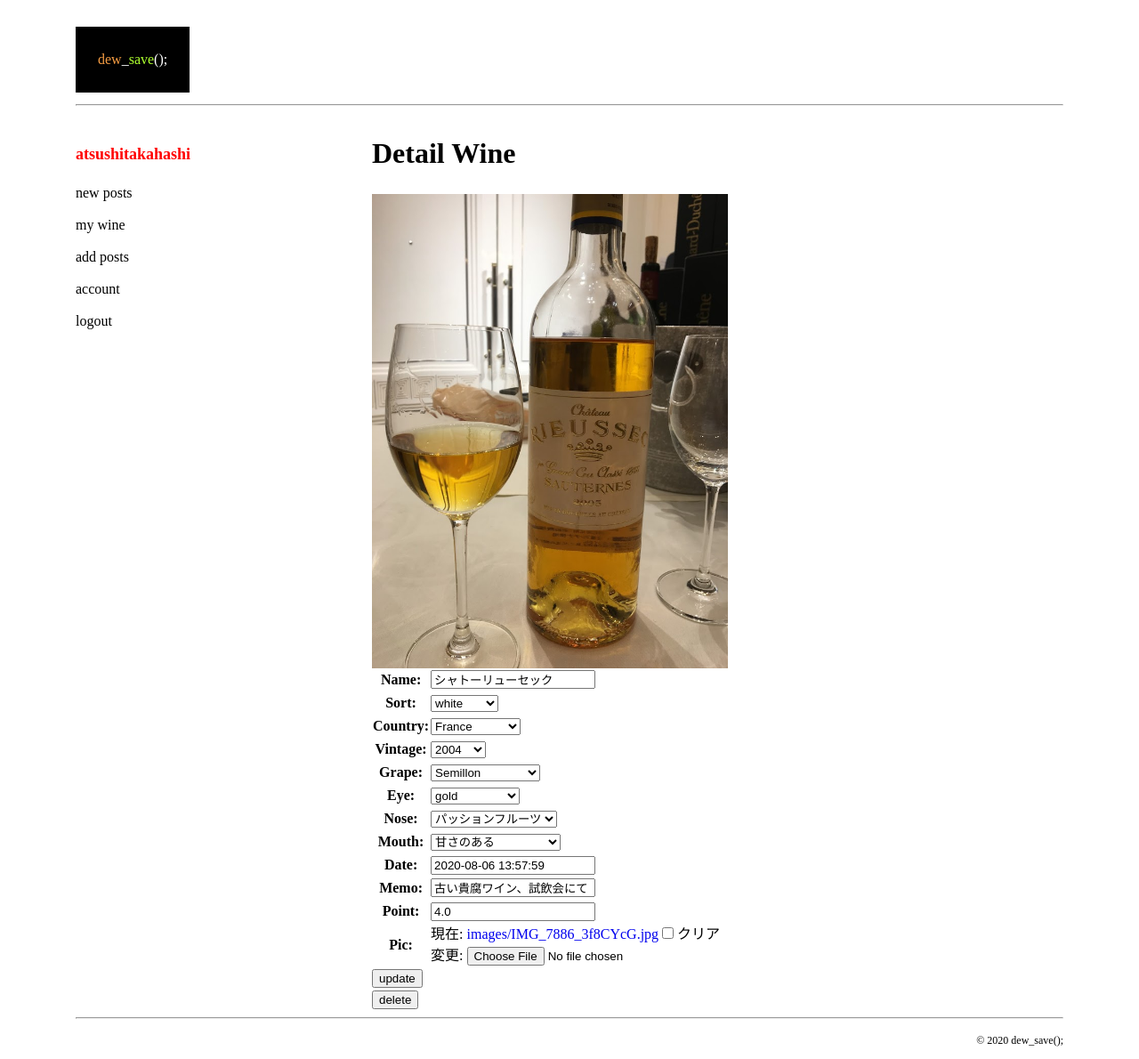
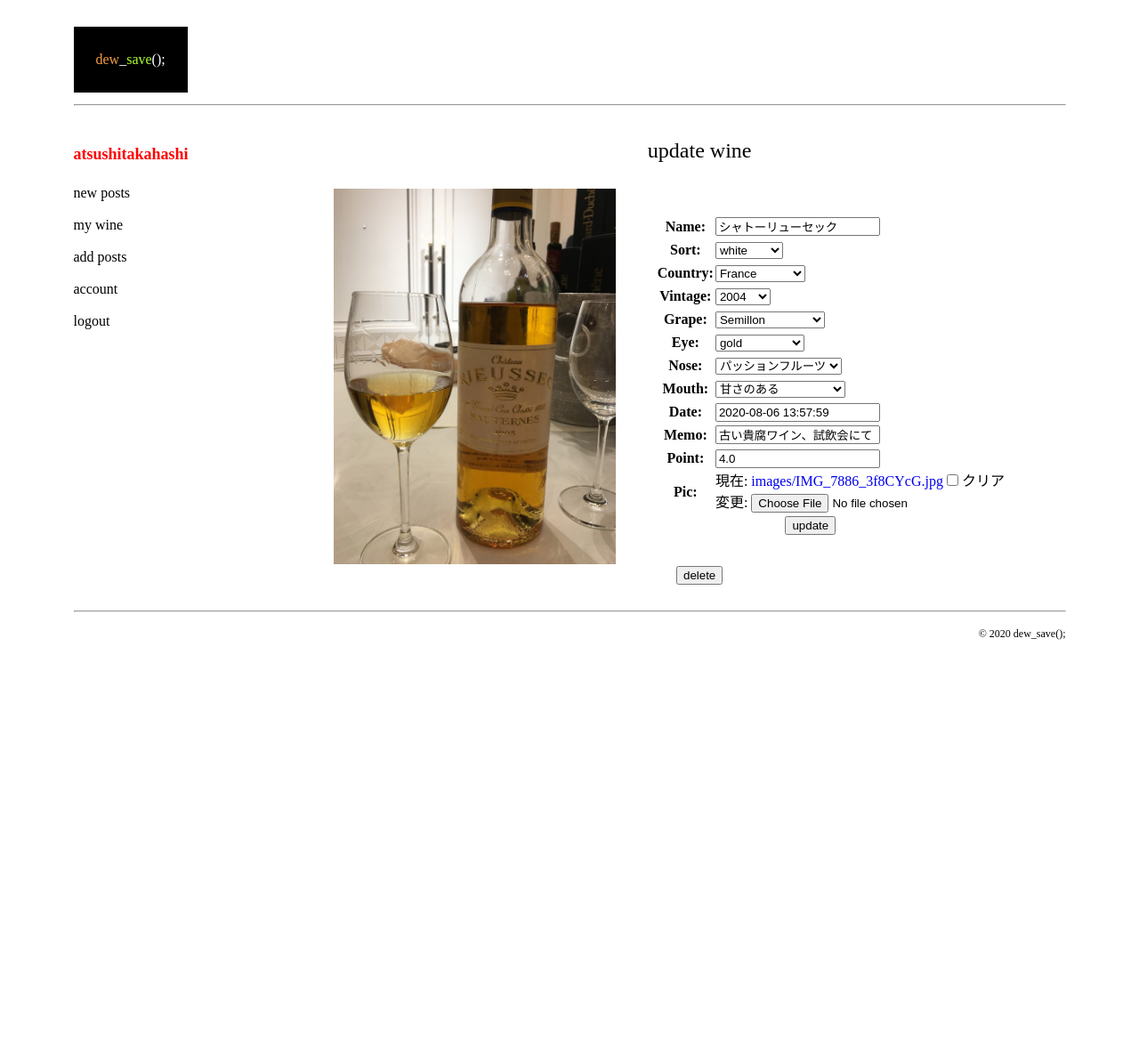
Before and after one commit to atsushi-takahashi-0306/dew_save, a Django app: page /update_wine/38/ in a window 1280 px wide. Shown: the whole page at 89% size. After the commit the page ends 719 px from the top, so only its background shows below. Run offline with Django 3.2, Linux system fonts and the light colour scheme; a user stored in the database is signed in; data comes from the database, SQL or seed files in the repository.

Commit message:
update_wineページ修正
大まかにupdate_wineページ作成、ボタンが若干ずれる。

```diff
--- a/dew_save/wine/static/wine/css/stylesheet_wine.css
+++ b/dew_save/wine/static/wine/css/stylesheet_wine.css
@@ -8,7 +8,7 @@ a{
 /* レイアウト */
 
 body{
-    max-width: 1110px;
+    max-width: 1115px;
     margin: 0 auto;
 }
 
@@ -17,11 +17,11 @@ body{
 }
 
 nav{
-    width: 30%;
+    width: 27%;
 }
 
 main{
-    width: 70%;
+    width: 76%;
 }
 
 /* header */
@@ -40,6 +40,9 @@ main{
 
 .save{
     color: greenyellow;
+}
+.white{
+    color: white;
 }
 
 /* nav */
@@ -117,18 +120,34 @@ center{
 }
 
 .detail_wine_table{
-    margin-top: 153px;
-    margin-left: 45px;
+    margin-top: 55px;
+    margin-left: 46px;
 }
+
 .detail_wine_table input{
-    margin-top: 50px;
+    margin-top: 10px;
 }
+
 /* my_wine */
 .item_date_time2{
     margin-top: 3.5px;
     margin-bottom: 16px;
 }
 
+/* update_wine */
+.update_wine_table{
+    margin-top: 30px;
+    margin-left: 46px;
+}
+
+.update_button{
+
+}
+
+.delete_button{
+
+
+}
 
 /* footer */
 .copy_right{
--- a/dew_save/wine/templates/wine/detail_wine.html
+++ b/dew_save/wine/templates/wine/detail_wine.html
@@ -6,10 +6,12 @@
 
 
 {% block main%}
+    <p class="main_title">detail wine</p>
+
 
 
     <div class="detail_wrapper">
-        <img src="{{object.pic.url}}" width="400">
+        <img src="{{object.pic.url}}" width="317px">
 
         <table class="detail_wine_table">
             <tr><th>date</th><td>{{object.date}}</td></tr>
@@ -25,7 +27,6 @@
             <tr><th>memo</th><td>{{object.memo}}</td></tr>
             <tr><th>point</th><td>{{object.point}}</td></tr>
             <tr><th></th><td><a href="{% url 'wine:all' %}"><input  class="back" type="submit" value="back"></a></td></tr>
-
         </table>
     </div>
 
--- a/dew_save/wine/templates/wine/layout.html
+++ b/dew_save/wine/templates/wine/layout.html
@@ -19,7 +19,7 @@
 
             <header>
                 <div class="logo">
-                    <span class="dew">dew</span>_<span class="save">save</span>();
+                    <a href="{% url 'wine:all' %}"><span class="dew">dew</span><span class="white">_</span><span class="save">save</span><span class="white">();</span></a>
                 </div>
                 <hr>
             </header>
--- a/dew_save/wine/templates/wine/my_wine.html
+++ b/dew_save/wine/templates/wine/my_wine.html
@@ -10,7 +10,7 @@
         <div class="grid">
             {% for item in object_list %}
                     <div class="item">
-                        <a href="/detail_wine/{{item.id}}/" ><img src='{{item.pic.url}}'></a>
+                        <a href="/update_wine/{{item.id}}/" ><img src='{{item.pic.url}}'></a>
                         <p class="item_date_time2">{{item.date}}</p>
                     </div>
             {% endfor %}
--- a/dew_save/wine/templates/wine/update_wine.html
+++ b/dew_save/wine/templates/wine/update_wine.html
@@ -1,23 +1,32 @@
 {% extends 'wine/layout.html' %}
 
-{% block title %}Detail Wine{% endblock %}
+{% block title %}Update Wine{% endblock %}
 
 {% block main%}
 
-    <h1>Detail Wine</h1>
-    <img src="{{object.pic.url}}" width="400">
-    <form action="/update_wine/{{object.id}}/" method="post" enctype="multipart/form-data">
-        {% csrf_token %}
-        <table>
-            {{form.as_table}}
-        </table>
-        <input type="submit" value="update">
-    </form>
+    <p class="main_title">update wine</p>
+
+    <center>
+        <div class="detail_wrapper">
+            <img src="{{object.pic.url}}" width="317px">
+
+            <form action="/update_wine/{{object.id}}/" method="post" enctype="multipart/form-data">
+                {% csrf_token %}
+                <table class="update_wine_table">
+                    {{form.as_table}}
+                </table>
+                <input class="update_button" type="submit" value="update">
+            </form>
+        </div>
+            <form action="/delete_wine/{{object.id}}/" method="post">
+                {% csrf_token %}
+                <input class="delete_button" type="submit" value="delete">
+            </form>
+    </center>
 
 
-    <form action="/delete_wine/{{object.id}}/" method="post">
-        {% csrf_token %}
-        <input type="submit" value="delete">
-    </form>
+            <!-- <tr><th></th><td><a href="{% url 'wine:all' %}"><input  class="back" type="submit" value="back"></a></td></tr> -->
+
+
 
 {% endblock %}
```
